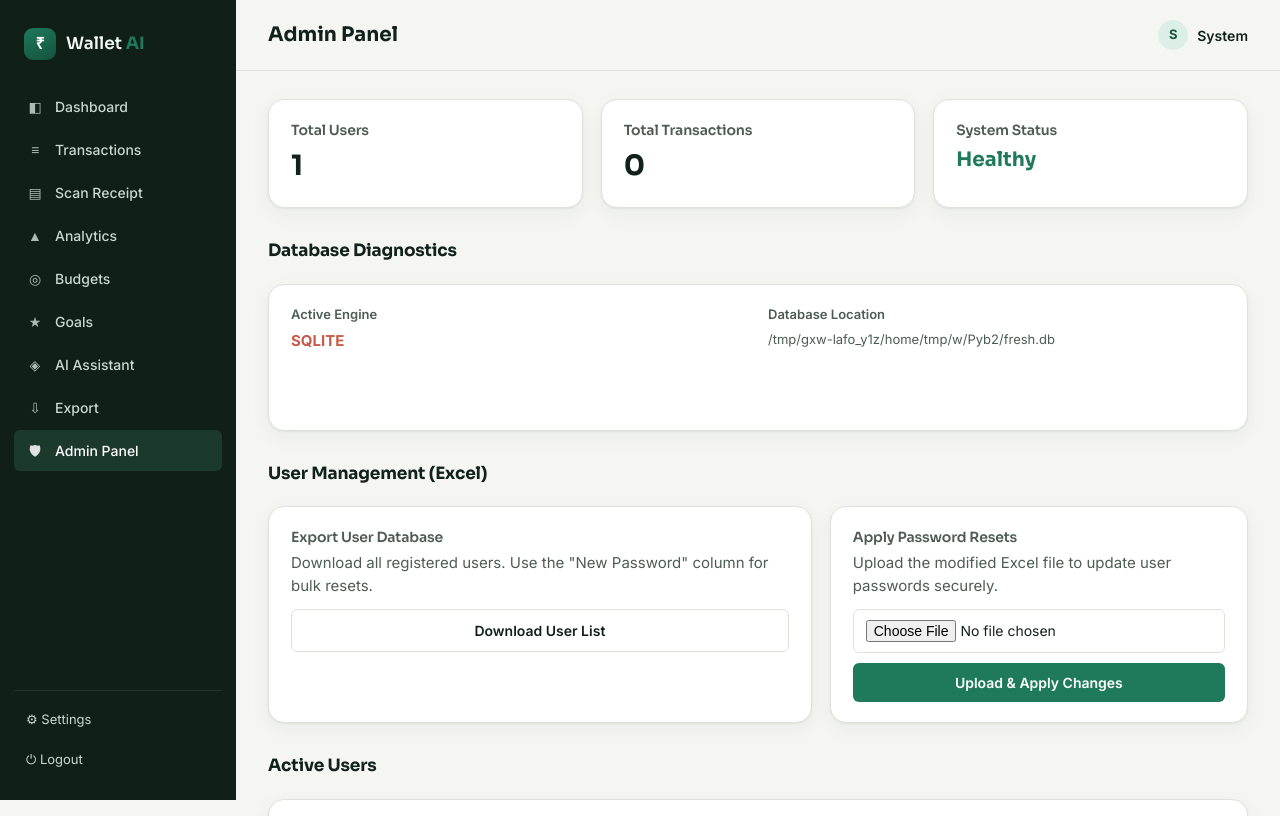
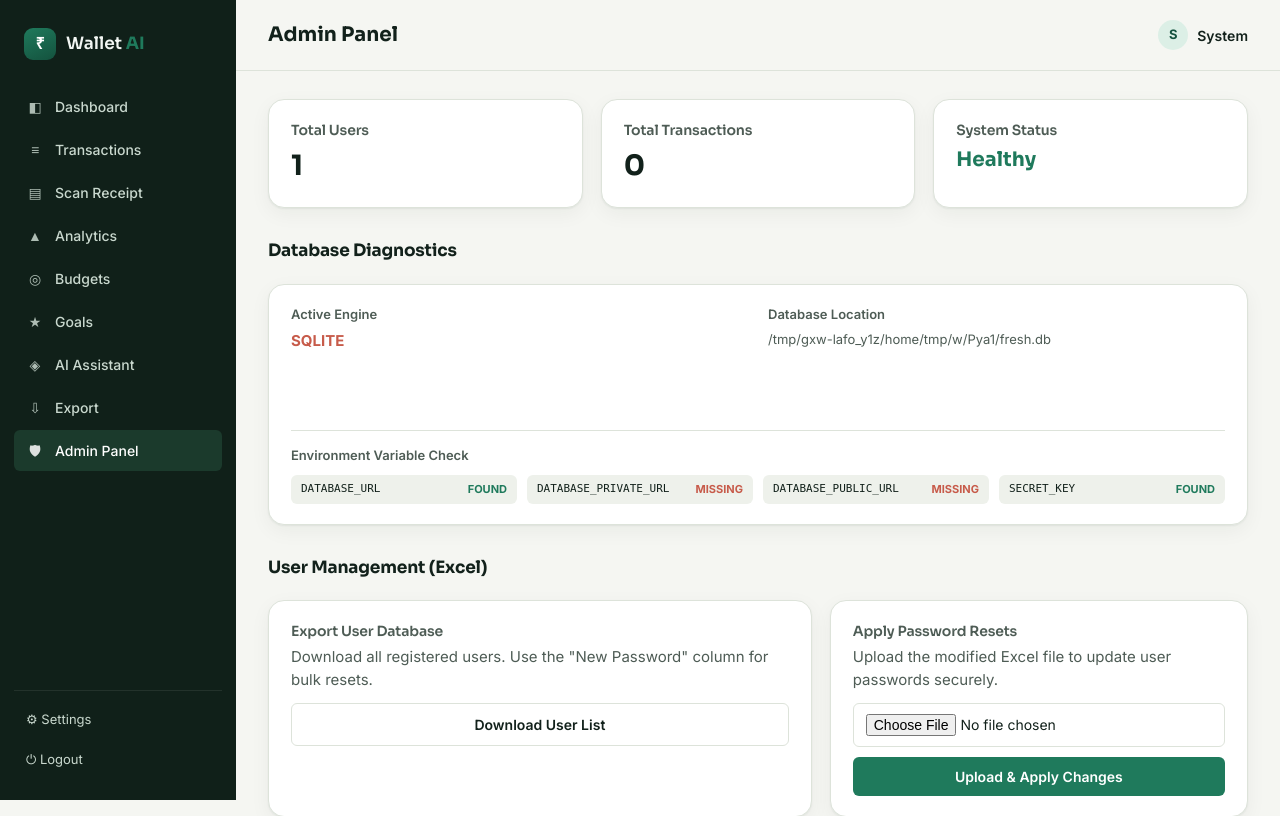
Before and after one commit to kart-8114/Wallet-AI, a Flask app: page /admin in a window 1280 px wide. Shown: the top 816 px of the page. Run offline with Flask 3, Linux system fonts and the light colour scheme; the visitor is signed in with stand-in values (Sample User, id 1); data comes from the database, SQL or seed files in the repository; data that the repository does not hold is empty.

Commit message:
Enhance database auto-detection, add render.yaml for Blueprint setup, and expand Admin Panel diagnostics

```diff
--- a/app.py
+++ b/app.py
@@ -26,8 +26,14 @@ def create_app():
     flask_app = Flask(__name__)
     flask_app.config["SECRET_KEY"] = os.environ.get("SECRET_KEY") or os.environ.get("WALLET_AI_SECRET", "dev-secret-change-me")
 
-    # Database Configuration: PostgreSQL on Render, SQLite locally
-    database_url = os.environ.get("DATABASE_URL")
+    # Smarter Database Configuration
+    # We check for multiple common names Render uses for Postgres
+    database_url = (
+        os.environ.get("DATABASE_URL") or
+        os.environ.get("DATABASE_PRIVATE_URL") or
+        os.environ.get("DATABASE_PUBLIC_URL")
+    )
+
     if database_url and database_url.startswith("postgres://"):
         # SQLAlchemy requires 'postgresql://' instead of 'postgres://'
         database_url = database_url.replace("postgres://", "postgresql://", 1)
@@ -548,11 +554,21 @@ def register_routes(flask_app):
         txn_count = Transaction.query.count()
         db_engine = db.engine.url.drivername
         db_path = db.engine.url.database
+
+        # Check for presence of env vars (masked)
+        env_vars = {
+            "DATABASE_URL": bool(os.environ.get("DATABASE_URL")),
+            "DATABASE_PRIVATE_URL": bool(os.environ.get("DATABASE_PRIVATE_URL")),
+            "DATABASE_PUBLIC_URL": bool(os.environ.get("DATABASE_PUBLIC_URL")),
+            "SECRET_KEY": bool(os.environ.get("SECRET_KEY")),
+        }
+
         return render_template("admin.html",
                                users=users,
                                txn_count=txn_count,
                                db_engine=db_engine,
-                               db_path=db_path)
+                               db_path=db_path,
+                               env_vars=env_vars)
 
     @flask_app.route("/admin/export-users")
     @admin_required
--- a/templates/admin.html
+++ b/templates/admin.html
@@ -45,6 +45,20 @@
     ✅ <strong>Success:</strong> Your data is stored in PostgreSQL and will persist across restarts.
   </div>
   {% endif %}
+
+  <div style="margin-top: 20px; padding-top: 15px; border-top: 1px solid var(--border);">
+    <label style="margin-bottom: 10px;">Environment Variable Check</label>
+    <div style="display: grid; grid-template-columns: repeat(auto-fit, minmax(150px, 1fr)); gap: 10px;">
+      {% for key, found in env_vars.items() %}
+      <div style="padding: 6px 10px; border-radius: 6px; background: var(--surface-2); font-size: 11px; display: flex; justify-content: space-between; align-items: center;">
+        <code>{{ key }}</code>
+        <span style="font-weight: 700; color: {{ 'var(--emerald)' if found else 'var(--coral)' }};">
+          {{ 'FOUND' if found else 'MISSING' }}
+        </span>
+      </div>
+      {% endfor %}
+    </div>
+  </div>
 </div>
 
 <div class="section-head" style="margin-top: 30px;">
```
Also changed, not shown: render.yaml (added, +20 -0 lines).
